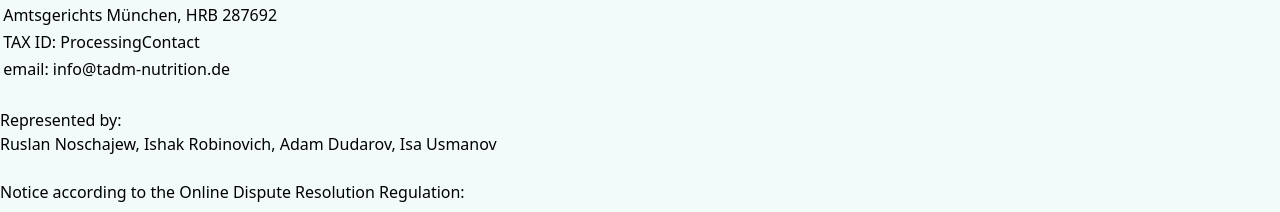
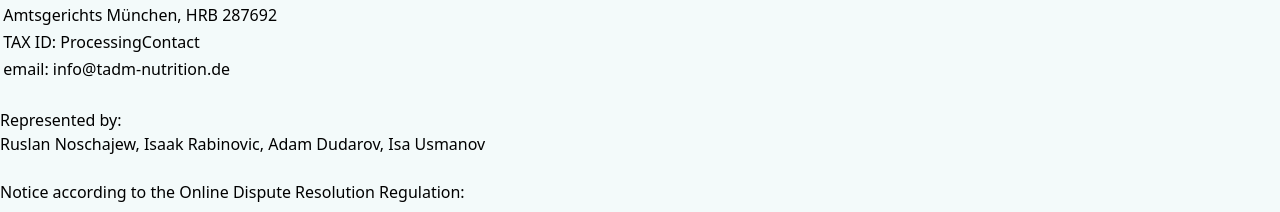
Before and after one commit to Bruslaan/agencysv, a SvelteKit app: page /about in a window 1280 px wide. Shown: the part 1260-1472 px from the top of the page. Built offline with nearby package versions, Linux system fonts and the light colour scheme.

Commit message:
Isak name change

```diff
--- a/src/routes/about/+page.svelte
+++ b/src/routes/about/+page.svelte
@@ -17,7 +17,7 @@
 
 		<br />
 		<h1>Represented by:</h1>
-		<h1>Ruslan Noschajew, Ishak Robinovich, Adam Dudarov, Isa Usmanov</h1>
+		<h1>Ruslan Noschajew, Isaak Rabinovic, Adam Dudarov, Isa Usmanov</h1>
 
 		<br />
 		<h1>Notice according to the Online Dispute Resolution Regulation:</h1>
```
